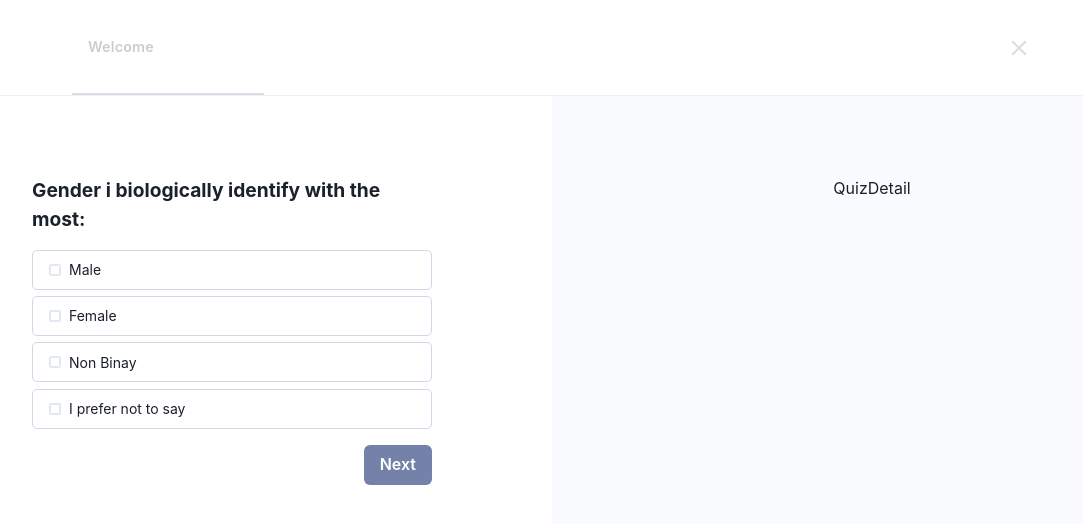
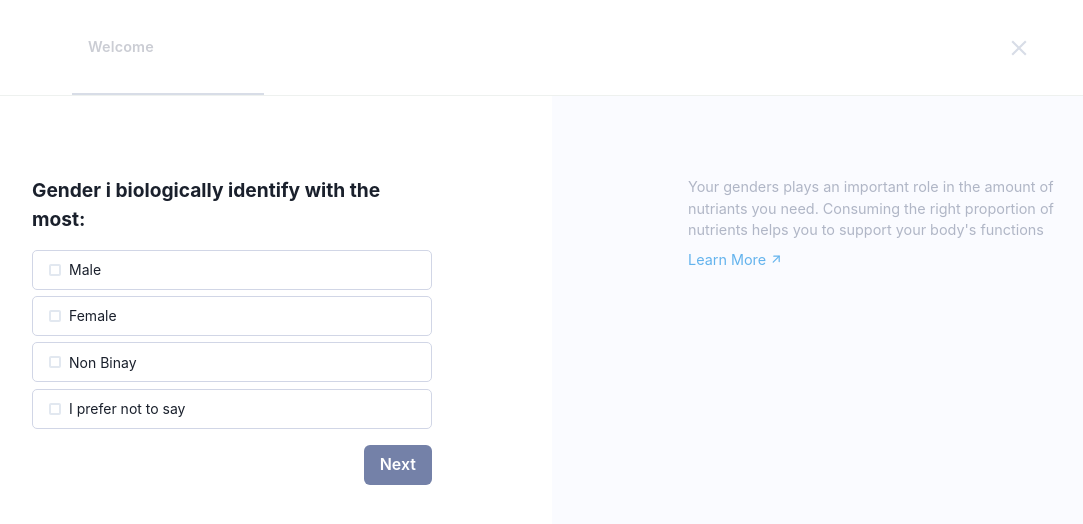
Before and after one commit to husnain129/test-u, a Next.js app: page /quiz/1 in a window 1280 px wide. Shown: the top 524 px of the page, without its empty margins (88-1171 px from the left). Built offline with nearby package versions, Linux system fonts and the light colour scheme.

Commit message:
component: done quiz-detail UI

```diff
--- a/components/public/quiz/quiz-detail.tsx
+++ b/components/public/quiz/quiz-detail.tsx
@@ -1,6 +1,14 @@
-import React from "react";
+import { Flex, Text } from "@chakra-ui/react";
+import { TbArrowUpRight } from 'react-icons/tb';
+import QuizData from "./quiz-data";
 const QuizDetail = () => {
-    return <div>QuizDetail</div>;
+    return <Flex flexDir={"column"} w="23em" gap={".5em"}>
+        <Text fontSize={".9em"} color="#B0B6C6">{QuizData.detail}</Text>
+        <Flex gap={".2em"} fontSize=".9em" alignItems="center" color={"blue.300"} cursor="pointer">
+            <Text>Learn More</Text>
+            <TbArrowUpRight />
+        </Flex>
+    </Flex >;
 };
 
 export default QuizDetail;
```
